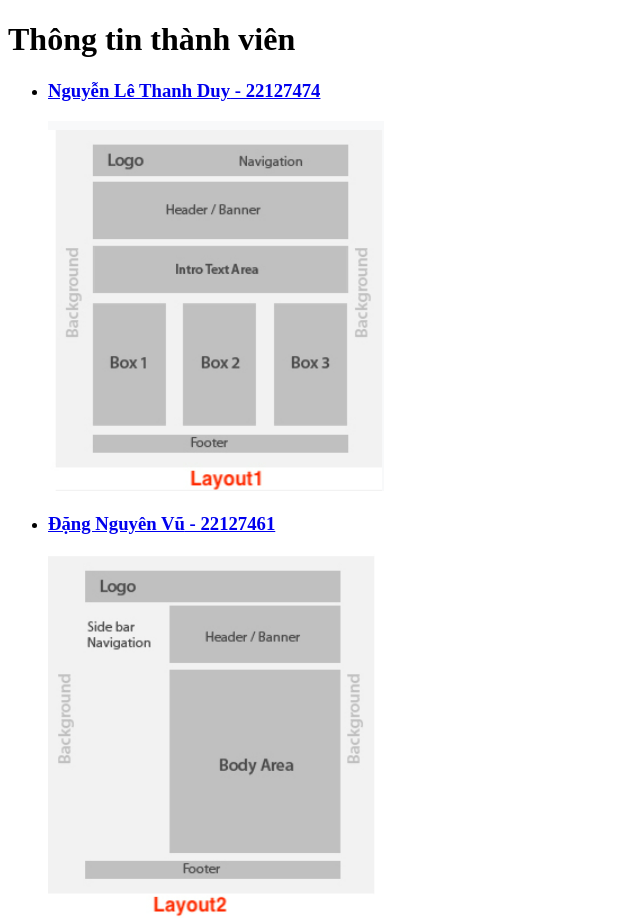
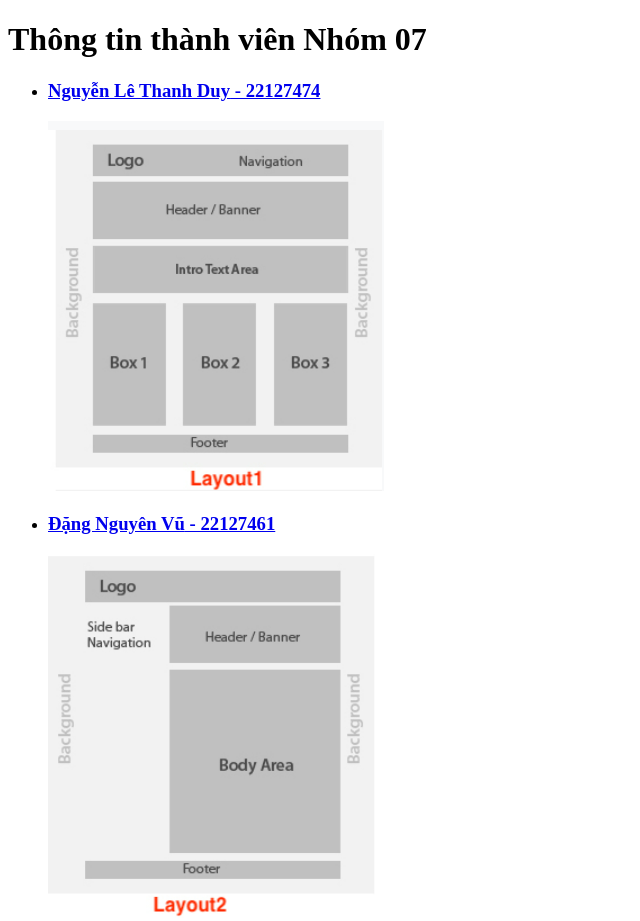
Before and after one commit to WillyisSus/-22KTPM4-Lab---CSS-Layout, a plain HTML site: page index.html in a window 1280 px wide. Shown: the top 921 px of the page, without its empty margins (0-640 px from the left). Drawn offline with Linux system fonts and the light colour scheme.

Commit message:
Modify index.html

```diff
--- a/index.html
+++ b/index.html
@@ -9,7 +9,7 @@
 
 <body>
     <div class="team-info">
-        <h1>Thông tin thành viên</h1>
+        <h1>Thông tin thành viên Nhóm 07</h1>
         <ul>
             <li>
                 <a href="./22127474/22127474.html" class="member-info">
```
